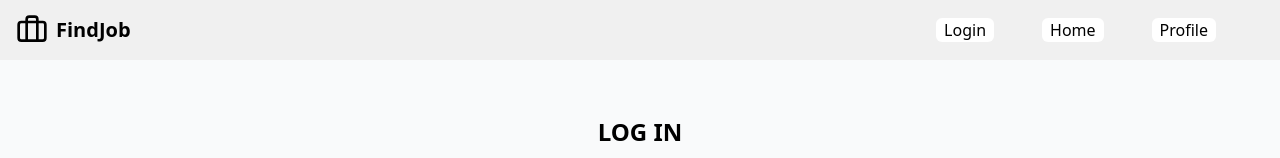
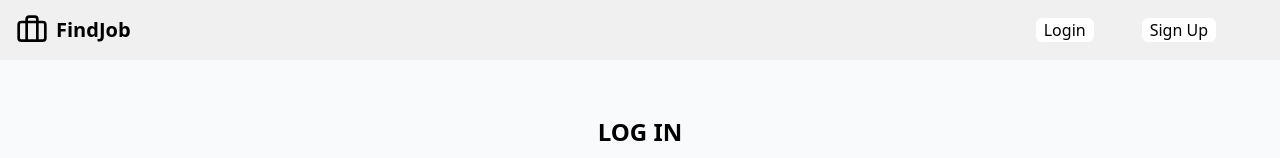
Before and after one commit to dinesh121099/findjobs-frontend, a React (Vite) app: page /login in a window 1280 px wide. Shown: the top 158 px of the page. Built offline with nearby package versions, Linux system fonts and the light colour scheme.

Commit message:
Added Context Api for user state management

```diff
--- a/src/components/Header.jsx
+++ b/src/components/Header.jsx
@@ -1,23 +1,35 @@
 import { useState } from "react";
 import { Briefcase, Menu, X } from "lucide-react";
 import { motion, AnimatePresence } from "framer-motion";
+import { useUser } from "../context/userContext";
+import { Link } from "react-router-dom";
 
 export default function Header() {
     const [hamOpen, sethamOpen] = useState(false);
+    const { userDetails, logout } = useUser();
 
     return (
         <>
             <div className="bg-[#f0f0f0] h-15 flex justify-between items-center">
                 <div>
-                    <a href="/" className="flex items-center ml-4">
+                    <Link to="/" className="flex items-center ml-4">
                         <Briefcase size={32} className="text-black" />
                         <span className="ml-2 text-xl font-bold">FindJob</span>
-                    </a>
+                    </Link>
                 </div>
                 <nav className="mx-10 flex max-[570px]:hidden">
-                    <a className="mx-6 px-2 bg-white hover:shadow-lg rounded-md" href="/login">Login</a>
-                    <a className="mx-6 px-2 bg-white hover:shadow-lg rounded-md" href="/">Home</a>
-                    <a className="mx-6 px-2 bg-white hover:shadow-lg rounded-md" href="/profile">Profile</a>
+                    {!userDetails.loggedin &&
+                        <>
+                            <Link className="mx-6 px-2 bg-white hover:shadow-lg rounded-md" to="/login">Login</Link>
+                            <Link className="mx-6 px-2 bg-white hover:shadow-lg rounded-md" to="/signup">Sign Up</Link>
+                        </>
+                    }
+                    {userDetails.loggedin &&
+                    <>
+                        <Link className="mx-6 px-2 bg-white hover:shadow-lg rounded-md" to="/">Home</Link>
+                        <Link className="mx-6 px-2 bg-white hover:shadow-lg rounded-md" to="/profile">Profile</Link>
+                        <button className="mx-6 px-2 bg-red-400 hover:shadow-lg rounded-md" onClick={logout}>Logout</button>
+                    </>}
                 </nav>
                 <button className="min-[570px]:hidden m-5 p-2" onClick={() => sethamOpen(!hamOpen)}>
                     {hamOpen ? <X size={24} /> : <Menu size={24} />}
@@ -31,10 +43,21 @@ export default function Header() {
                     style={{ originY: 0 }}
                     className="min-[570px]:hidden bg-red shadow-lg" >
                     <ul className="flex flex-col items-start p-4 space-y-2">
-                        <li><a href="/login" className="block w-full">Login</a></li>
-                        <li><a href="/" className="block w-full">Home</a></li>
-                        <li><a href="/profile" className="block w-full">Profile</a></li>
+                        {!userDetails.loggedin &&
+                            <>
+                            <Link to="/login" className="block w-full">Login</Link>
+                            <Link to="/signup" className="block w-full">Sign Up</Link>
+                            </>
+                        }
+                        {userDetails.loggedin &&
+                            <>
+                            <Link to="/" className="block w-full">Home</Link>
+                            <Link to="/profile" className="block w-full">Profile</Link>
+                            <button className="block w-full bg-red-600" onClick={logout}>Logout</button>
+                            </>
+                        }
                     </ul>
+
                 </motion.nav>}
             </AnimatePresence>
         </>
--- /dev/null
+++ b/src/context/userContext.jsx
@@ -0,0 +1,46 @@
+import { createContext , useContext, useState} from 'react';
+import { useNavigate } from 'react-router-dom';
+import { toast } from 'react-toastify';
+
+const userContext = createContext();
+
+export const UserProvider = ({ children }) => {
+    const navigate = useNavigate();
+
+    const [ userDetails, setuserDetails] = useState({
+        loggedin: false,
+        name:"",
+        email:"",
+        token:""
+    });
+
+    const login = (data) => {
+      setuserDetails({
+        loggedin: true,
+        name: data?.name,
+        email: data?.email,
+        token: data?.token
+      })
+      localStorage.setItem("token", data.token);
+      navigate("/");
+    }
+
+    const logout = () => {
+      setuserDetails({
+        loggedin: false,
+        name:"",
+        email:"",
+        token:""
+      });
+      localStorage.removeItem("token");
+      navigate("/login");
+      toast.info("Logged Out")
+    }
+  return (
+    <userContext.Provider value = {{ userDetails, setuserDetails, login, logout }}>
+        {children}
+    </userContext.Provider>
+  )
+}
+
+export const useUser = () => useContext(userContext);
--- a/src/main.jsx
+++ b/src/main.jsx
@@ -6,6 +6,6 @@ import './index.css'
 
 createRoot(document.getElementById('root')).render(
   <StrictMode>
-    <RouterProvider router={router} />
+      <RouterProvider router={router} />
   </StrictMode>,
 )
--- a/src/pages/Login.jsx
+++ b/src/pages/Login.jsx
@@ -2,6 +2,7 @@ import { useState } from "react";
 import axios from "axios";
 import { useNavigate } from "react-router-dom";
 import { toast } from "react-toastify";
+import { useUser } from "../context/userContext";
 
 export default function Login() {
   const [email, setEmail] = useState("");
@@ -10,6 +11,7 @@ export default function Login() {
   const [loading, setLoading] = useState(false);
   const [showPassword, setShowPassword] = useState(false);
   const navigate = useNavigate();
+  const { login } = useUser();
 
   const validateEmail = () => {
     const isValid = /^[a-zA-Z0-9_.+-]+@[a-zA-Z0-9-]+\.[a-zA-Z0-9-.]+$/.test(email);
@@ -27,11 +29,10 @@ export default function Login() {
         email,
         password,
       });
-      localStorage.setItem("token", res.data.token);
+      login({token: res.data.token});
       toast.success("Login successful");
-      navigate("/");
     } catch (err) {
-      const message = err.response.data.error || "Login failed. Try again later.";
+      const message = err.response?.data?.error || "Login failed. Try again later.";
       toast.error(message);
     } finally {
       setLoading(false);
@@ -88,7 +89,7 @@ export default function Login() {
           <hr className="w-full border-t" />
           <h5>Don&apos;t have an account?</h5>
           <button
-            className="w-full border py-2 rounded hover:bg-red-600 cursor-pointer"
+            className="w-full border py-2 rounded hover:bg-red-600 hover:text-white cursor-pointer"
             type="button"
             onClick={() => navigate("/signup")}
           >
--- a/src/pages/Profile.jsx
+++ b/src/pages/Profile.jsx
@@ -52,7 +52,7 @@ export default function Profile() {
       });
       toast.success("Profile updated successfully");
     } catch (err) {
-      toast.error(err.response?.data?.message || "Update failed");
+      toast.error(err.response?.data?.message || "Update failed, try again later");
     } finally {
       setLoading(false);
     }
--- a/src/routes/routes.jsx
+++ b/src/routes/routes.jsx
@@ -4,11 +4,16 @@ import Home from "../pages/Home";
 import Login from "../pages/Login";
 import Signup from "../pages/Signup";
 import Profile from "../pages/Profile";
+import { UserProvider } from "../context/userContext";
 
 const router = createBrowserRouter([
   {
     path: "/",
-    element: <App />,
+    element: (
+      <UserProvider>
+        <App />
+      </UserProvider>
+      ),
     children: [
       { index: true, element: <Home /> },
       { path: "login", element: <Login /> },
```
